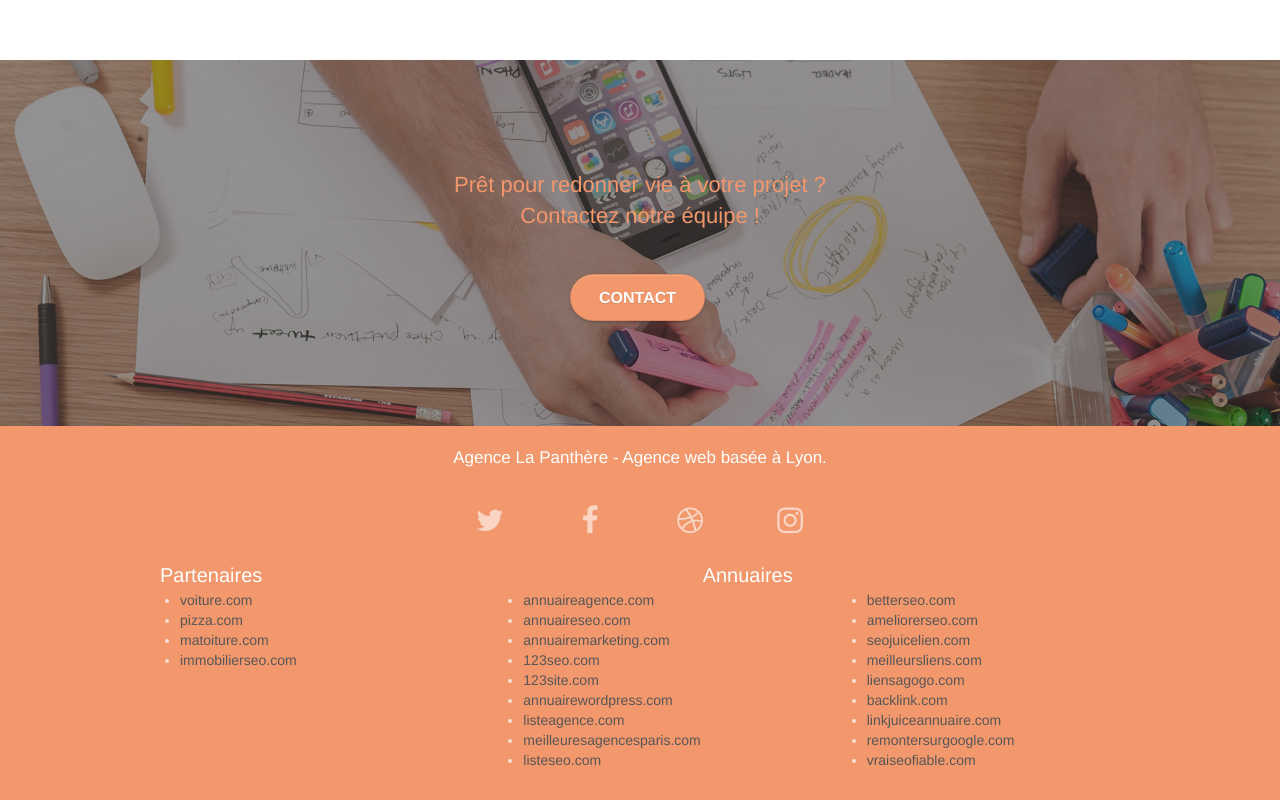
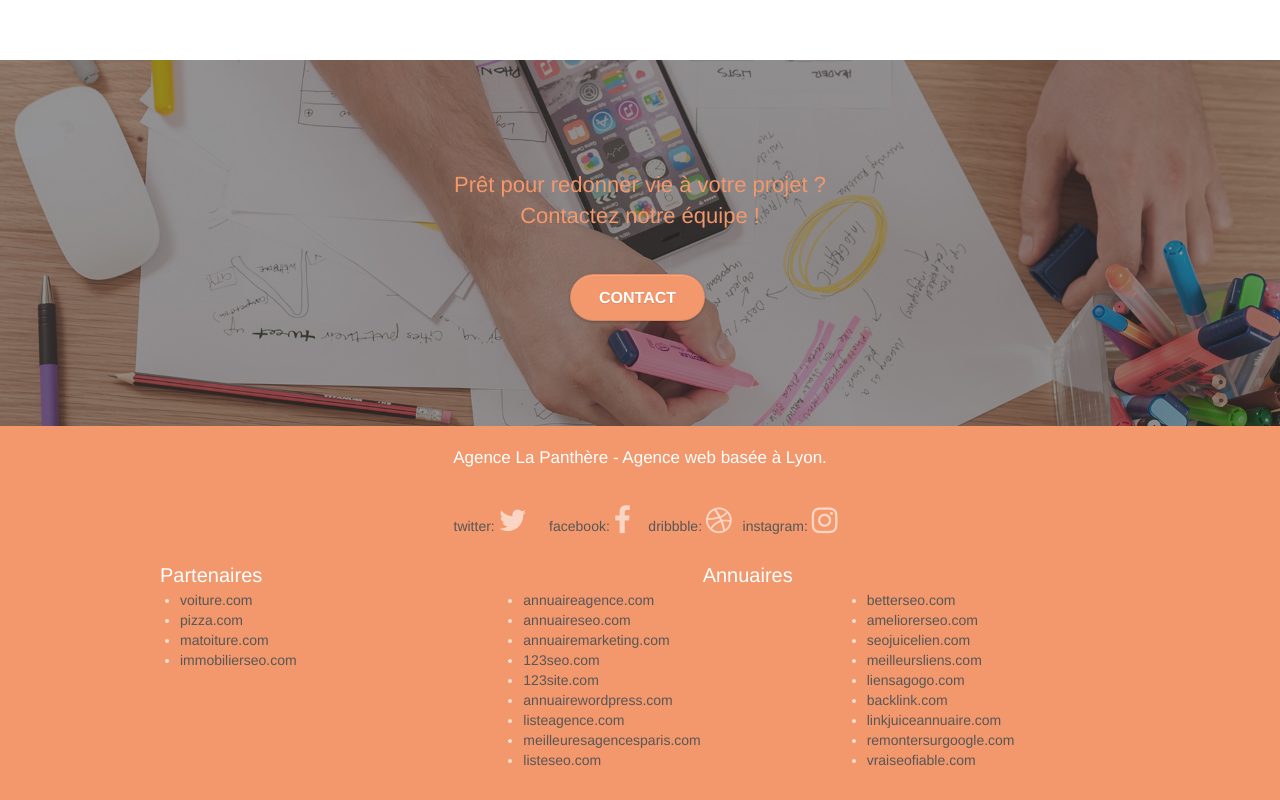
Before and after one commit to bryan200018/Bertaud_4_12042022, a plain HTML site: page index.html in a window 1280 px wide. Shown: the part 3212-4012 px from the top of the page. Drawn offline with Linux system fonts and the light colour scheme.

Commit message:
commit 7

```diff
--- a/index.html
+++ b/index.html
@@ -3,7 +3,7 @@
 <head>
     <meta charset="utf-8">
     <meta name="keywords" content="seo, google, site web, site internet, agence design paris, agence design, agence design,agence design,agence design,agence design,agence design,agence design,agence design,agence design">
-    <meta name="description" content="">
+    <meta name="description" content="seo, google, site web, site internet, agence design paris, agence design, agence design,agence design,agence design,agence design,agence design,agence design,agence design,agence design">
     <meta name="viewport" content="width=device-width, initial-scale=1.0, viewport-fit=cover">
     <link rel="shortcut icon" type="image/png" href="favicon.jpg">
 
@@ -240,22 +240,22 @@
 							<div class="row row-no-gutters social">
 								<div class="col-sm-3">
 									<div class="text-center">
-										<a class="social" href="index.html"><span class="fa fa-twitter icon-md"></span></a>
+										<a class="social" href="index.html">twitter: <span class="fa fa-twitter icon-md"></span></a>
 									</div>
 								</div>
 								<div class="col-sm-3">
 									<div class="text-center">
-										<a class="social" href="index.html"><span class="fa fa-facebook icon-md"></span></a>
+										<a class="social" href="index.html">facebook: <span class="fa fa-facebook icon-md"></span></a>
 									</div>
 								</div>
 								<div class="col-sm-3">
 									<div class="text-center">
-										<a class="social" href="index.html"><span class="fa fa-dribbble icon-md"></span></a>
+										<a class="social" href="index.html">dribbble: <span class="fa fa-dribbble icon-md"></span></a>
 									</div>
 								</div>
 								<div class="col-sm-3">
 									<div class="text-center">
-										<a class="social" href="index.html"><span class="fa fa-instagram icon-md"></span></a>
+										<a class="social" href="index.html">instagram: <span class="fa fa-instagram icon-md"></span></a>
 									</div>
 								</div>
 							</div>
```
Also changed, not shown: Contact.html (+10 -10 lines).
